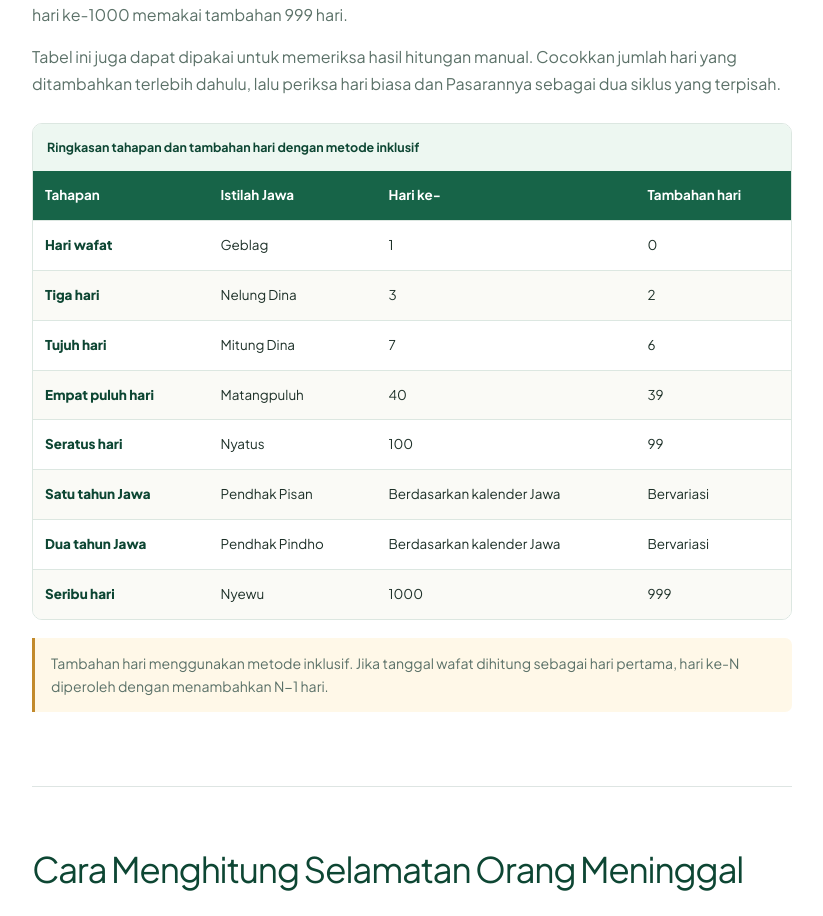
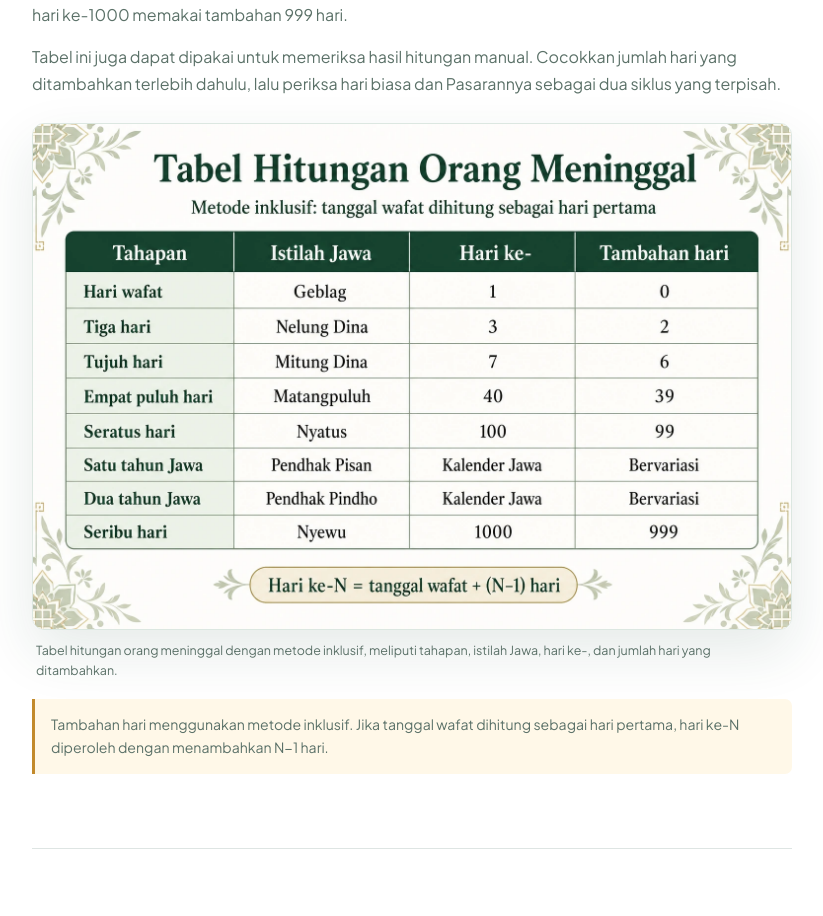
Before and after one commit to arslanwebx/kalkulator-menghitung-selamatan-orang-meninggal, a Next.js app: page / in a window 1280 px wide. Shown: the part 1247-2163 px from the top of the page, without its empty margins (228-1051 px from the left). Built offline with nearby package versions, Linux system fonts and the light colour scheme.

Commit message:
Replace calculation table with SEO image

```diff
--- a/app/globals.css
+++ b/app/globals.css
@@ -668,22 +668,27 @@ tbody tr:last-child td {
   color: var(--muted);
 }
 
-.static-table-wrap {
+.calculation-table-figure {
   margin-top: 26px;
-}
-
-.education-table {
-  min-width: 690px;
-  font-size: 0.84rem;
-}
-
-.education-table caption {
-  padding: 13px 14px;
-  background: var(--forest-soft);
-  color: var(--forest-dark);
+  margin-right: 0;
+  margin-left: 0;
+}
+
+.calculation-table-figure img {
+  display: block;
+  width: 100%;
+  height: auto;
+  border: 1px solid var(--line);
+  border-radius: 12px;
+  box-shadow: var(--shadow);
+}
+
+.calculation-table-figure figcaption {
+  margin-top: 11px;
+  padding: 0 4px;
+  color: var(--muted);
   font-size: 0.78rem;
-  font-weight: 700;
-  text-align: left;
+  line-height: 1.6;
 }
 
 .inline-note {
--- a/app/page.tsx
+++ b/app/page.tsx
@@ -1,3 +1,5 @@
+import Image from "next/image";
+
 import { Calculator } from "@/components/Calculator";
 import { Faq } from "@/components/Faq";
 import { CheckIcon } from "@/components/icons";
@@ -47,6 +49,21 @@ const schema = {
       inLanguage: "id-ID",
       isPartOf: { "@id": `${canonicalUrl}#website` },
       mainEntity: { "@id": `${canonicalUrl}#application` },
+      primaryImageOfPage: { "@id": `${canonicalUrl}#tabel-hitungan-image` },
+    },
+    {
+      "@type": "ImageObject",
+      "@id": `${canonicalUrl}#tabel-hitungan-image`,
+      name: "Tabel Hitungan Orang Meninggal",
+      caption:
+        "Ringkasan tahapan selamatan, istilah Jawa, hari ke-, dan tambahan hari menggunakan metode inklusif.",
+      contentUrl: `${canonicalUrl}images/tabel-hitungan-orang-meninggal.webp`,
+      url: `${canonicalUrl}images/tabel-hitungan-orang-meninggal.webp`,
+      width: 1536,
+      height: 1024,
+      encodingFormat: "image/webp",
+      inLanguage: "id-ID",
+      representativeOfPage: true,
     },
     {
       "@type": "WebApplication",
@@ -79,17 +96,6 @@ const schema = {
     },
   ],
 };
-
-const staticRows = [
-  ["Hari wafat", "Geblag", "1", "0"],
-  ["Tiga hari", "Nelung Dina", "3", "2"],
-  ["Tujuh hari", "Mitung Dina", "7", "6"],
-  ["Empat puluh hari", "Matangpuluh", "40", "39"],
-  ["Seratus hari", "Nyatus", "100", "99"],
-  ["Satu tahun Jawa", "Pendhak Pisan", "Berdasarkan kalender Jawa", "Bervariasi"],
-  ["Dua tahun Jawa", "Pendhak Pindho", "Berdasarkan kalender Jawa", "Bervariasi"],
-  ["Seribu hari", "Nyewu", "1000", "999"],
-] as const;
 
 export default function Home() {
   return (
@@ -135,31 +141,20 @@ export default function Home() {
               hari biasa dan Pasarannya sebagai dua siklus yang terpisah.
             </p>
 
-            <div className="table-wrap static-table-wrap">
-              <table className="education-table">
-                <caption>
-                  Ringkasan tahapan dan tambahan hari dengan metode inklusif
-                </caption>
-                <thead>
-                  <tr>
-                    <th scope="col">Tahapan</th>
-                    <th scope="col">Istilah Jawa</th>
-                    <th scope="col">Hari ke-</th>
-                    <th scope="col">Tambahan hari</th>
-                  </tr>
-                </thead>
-                <tbody>
-                  {staticRows.map((row) => (
-                    <tr key={row[1]}>
-                      <th scope="row">{row[0]}</th>
-                      <td>{row[1]}</td>
-                      <td>{row[2]}</td>
-                      <td>{row[3]}</td>
-                    </tr>
-                  ))}
-                </tbody>
-              </table>
-            </div>
+            <figure className="calculation-table-figure">
+              <Image
+                src="/images/tabel-hitungan-orang-meninggal.webp"
+                alt="Tabel hitungan orang meninggal: Geblag hari ke-1, Nelung Dina hari ke-3, Mitung Dina hari ke-7, Matangpuluh hari ke-40, Nyatus hari ke-100, Pendhak Pisan, Pendhak Pindho, dan Nyewu hari ke-1000."
+                width={1536}
+                height={1024}
+                sizes="(max-width: 800px) calc(100vw - 40px), 760px"
+              />
+              <figcaption>
+                Tabel hitungan orang meninggal dengan metode inklusif, meliputi
+                tahapan, istilah Jawa, hari ke-, dan jumlah hari yang
+                ditambahkan.
+              </figcaption>
+            </figure>
             <p className="inline-note">
               Tambahan hari menggunakan metode inklusif. Jika tanggal wafat
               dihitung sebagai hari pertama, hari ke-N diperoleh dengan
--- a/app/sitemap.ts
+++ b/app/sitemap.ts
@@ -8,6 +8,9 @@ export default function sitemap(): MetadataRoute.Sitemap {
       url: "https://kalkulatorselamatanorangmeninggal.pro/",
       changeFrequency: "monthly",
       priority: 1,
+      images: [
+        "https://kalkulatorselamatanorangmeninggal.pro/images/tabel-hitungan-orang-meninggal.webp",
+      ],
     },
     {
       url: "https://kalkulatorselamatanorangmeninggal.pro/tentang-kami/",
```
Also changed, not shown: public/images/tabel-hitungan-orang-meninggal.webp (added).
